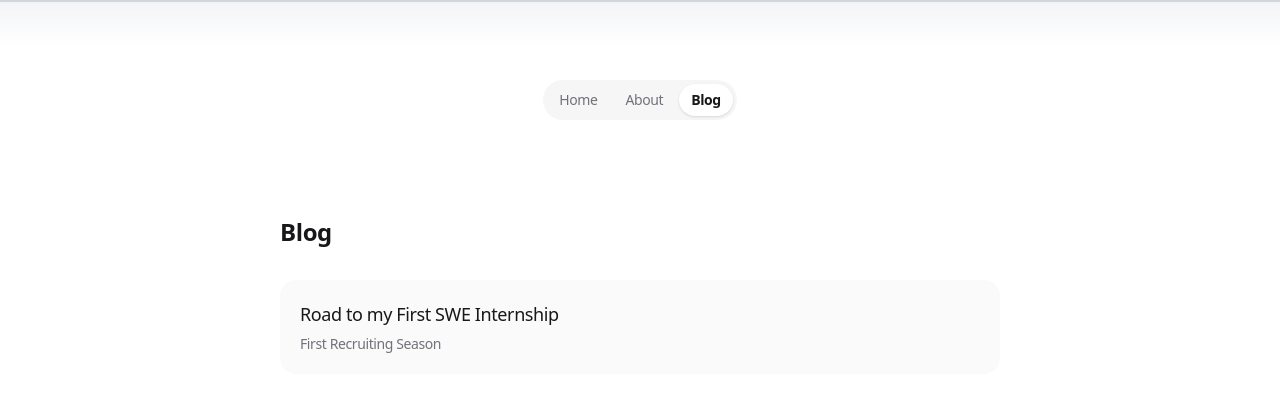
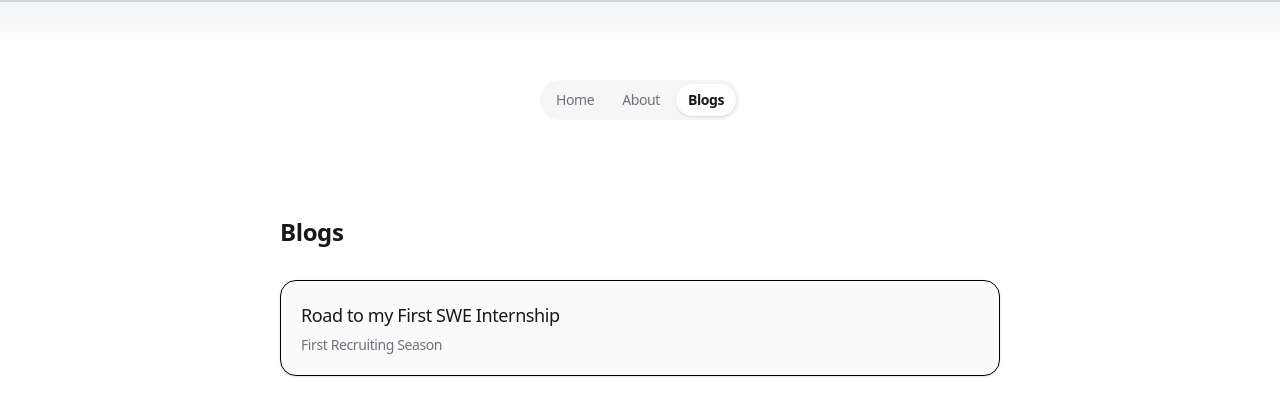
Before and after one commit to Darius-Alexander/portfolio, a Next.js app: page /blog in a window 1280 px wide. Shown: the top 416 px of the page. Built offline with nearby package versions, Linux system fonts and the light colour scheme.

Commit message:
blog UI updates

```diff
--- a/app/blog/page.tsx
+++ b/app/blog/page.tsx
@@ -32,13 +32,13 @@ export default function BlogPage() {
         variants={VARIANTS_SECTION}
         transition={TRANSITION_SECTION}
       >
-        <h1 className="mb-8 text-2xl font-semibold text-zinc-900 dark:text-zinc-100">Blog</h1>
+        <h1 className="mb-8 text-2xl font-semibold text-zinc-900 dark:text-zinc-100">Blogs</h1>
         <div className="flex flex-col gap-6">
           {BLOG_POSTS.map((post) => (
             <Link
               key={post.uid}
               href={post.link}
-              className="group flex flex-col space-y-1.5 rounded-2xl bg-zinc-50 p-5 transition-colors hover:bg-zinc-100 dark:bg-zinc-900/50 dark:hover:bg-zinc-900"
+              className="group flex flex-col space-y-1.5 rounded-2xl bg-zinc-50 p-5 transition-all duration-300 hover:bg-zinc-100 hover:scale-[1.01] active:scale-[0.99] dark:bg-zinc-900/50 dark:hover:bg-zinc-900 border border-black dark:border-zinc-800 shadow-sm hover:shadow-md"
             >
               <h2 className="text-lg font-medium transition-colors text-zinc-900 dark:text-zinc-100">
                 {post.title}
--- a/app/data.ts
+++ b/app/data.ts
@@ -71,7 +71,7 @@ export const EDUCATION: Education[] = [
 export const SIDE_QUEST_GOALS: SideQuestGoal[] = [
   {
     title: 'Full Splits',
-    description: 'Achieve full splits (left + right)',
+    description: 'Achieve full splits (Left + Right)',
     progress: (155 / 180 + 170 / 180) / 2,
     target: '180°',
     current: '~163°',
@@ -115,7 +115,7 @@ export const SIDE_QUEST_GOALS: SideQuestGoal[] = [
   },
   {
     title: 'Chess',
-    description: 'Achieve 1200 ELO (Bullet + Rapid)',
+    description: 'Achieve 1200+ ELO (Bullet + Rapid)',
     progress: (800 / 1200 + 900 / 1200) / 2, // average progress
     target: '1200',
     current: '~850', // (800 + 900) / 2
@@ -181,7 +181,7 @@ export const WORK_EXPERIENCE: WorkExperience[] = [
     start: 'Jun 2026',
     end: 'Present',
     link: '',
-    logo: '/assets/logos/diligent.jpg',
+    logo: '/assets/logos/diligent.png',
     colorClasses: 'bg-red-100/60 dark:bg-red-900/30',
     id: 'work1',
   },
--- a/app/header.tsx
+++ b/app/header.tsx
@@ -8,7 +8,7 @@ import { SOCIAL_LINKS } from './data'
 const NAV_ITEMS = [
   { label: 'Home', href: '/' },
   { label: 'About', href: '/about' },
-  { label: 'Blog', href: '/blog' },
+  { label: 'Blogs', href: '/blog' },
 ]
 
 export function Header() {
```
Also changed, not shown: public/assets/logos/diligent.png (added).
